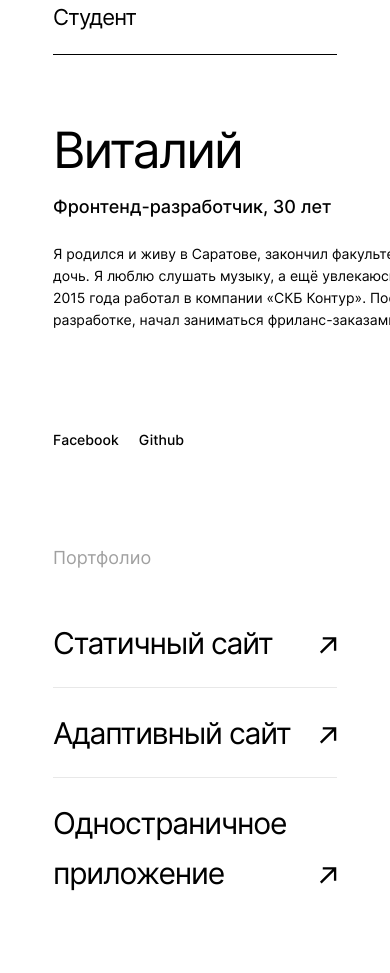
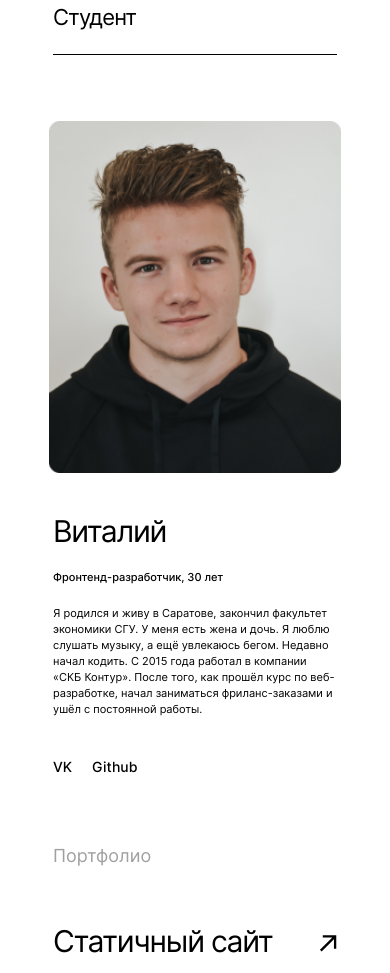
Before and after one commit to kt-postnikova/movies-explorer-frontend, a React (Create React App) app: page / in a window 390 px wide. Shown: the part 2240-3213 px from the top of the page. Built offline with nearby package versions, Linux system fonts and the light colour scheme.

Commit message:
Адаптирован блок AboutMe

```diff
--- a/src/components/AboutMe/AboutMe.css
+++ b/src/components/AboutMe/AboutMe.css
@@ -57,3 +57,90 @@
     line-height: 17px;
     margin-right: 20px;
 }
+
+.social__link:hover {
+    opacity: 0.8;
+}
+
+@media screen and (max-width: 1220px) {
+    .about-me__info {
+        column-gap: 230px;
+    }
+}
+
+@media screen and (max-width: 1170px) {
+    .about-me__image {
+        width: 240px;
+        height: 297px;
+    }
+
+    .about-me__info {
+        grid-template-columns: 500px 270px;
+        column-gap: 192px;
+    }
+}
+
+@media screen and (max-width: 1030px) {
+    .about-me__info {
+        column-gap: 153px;
+    }
+}
+
+@media screen and (max-width: 960px) {
+    .about-me__info {
+        grid-template-columns: 400px 270px;
+        column-gap: 153px;
+    }
+}
+
+@media screen and (max-width: 850px) {
+    .about-me__info {
+        grid-template-columns: 364px 270px;
+        column-gap: 63px;
+    }
+}
+
+@media screen and (max-width: 740px) {
+    .about-me__info {
+        display: flex;
+        flex-direction: column;
+        align-items: center;
+    }
+    .about-me__image {
+        width: 292px;
+        height: 352px;
+        margin-bottom: 40px;
+    }
+    .about-me__header {
+        align-self: start;
+        margin-bottom: 20px;
+    }
+    .about-me__subheader {
+        align-self: start;
+        margin-bottom: 20px;
+    }
+    .about-me__bio {
+        margin-bottom: 40px;
+    }
+    .social {
+        align-self: start;
+    }
+}
+
+@media screen and (max-width: 390px) {
+    .about-me__info {
+        margin-bottom: 70px;
+    }
+    .about-me__header {
+        font-size: 30px;
+        line-height: 36px;
+    }
+    .about-me__subheader {
+        font-size: 11px;
+        line-height: 16px;
+    }
+    .about-me__bio {
+        font-size: 11px;
+        line-height: 16px;
+    }
+}
--- a/src/components/AboutMe/AboutMe.js
+++ b/src/components/AboutMe/AboutMe.js
@@ -1,5 +1,4 @@
 import React from 'react';
-import { Link } from 'react-router-dom';
 import studentImage from '../../images/student-pic.png';
 
 function AboutMe(params) {
@@ -8,14 +7,14 @@ function AboutMe(params) {
             <h2 className="title">Студент</h2>
             <div className="header-line"></div>
             <div className="about-me__info">
+                <img className="about-me__image" src={studentImage} alt="Фото студента" />
                 <h2 className="about-me__header">Виталий</h2>
                 <p className="about-me__subheader">Фронтенд-разработчик, 30 лет</p>
                 <p className="about-me__bio">Я родился и живу в Саратове, закончил факультет экономики СГУ. У меня есть жена
                     и дочь. Я люблю слушать музыку, а ещё увлекаюсь бегом. Недавно начал кодить. С 2015 года работал в компании «СКБ Контур». После того, как прошёл курс по веб-разработке, начал заниматься фриланс-заказами и ушёл с постоянной работы.</p>
-                <img className="about-me__image" src={studentImage} alt="" />
                 <div className="social">
-                    <Link className="social__link">Facebook</Link>
-                    <Link className="social__link">Github</Link>
+                    <a className="social__link" href="https://vk.com/saintcath" target="_blank" rel="noreferrer">VK</a>
+                    <a className="social__link" href="https://github.com/kt-postnikova" target="_blank" rel="noreferrer">Github</a>
                 </div>
             </div>
         </section>
```
